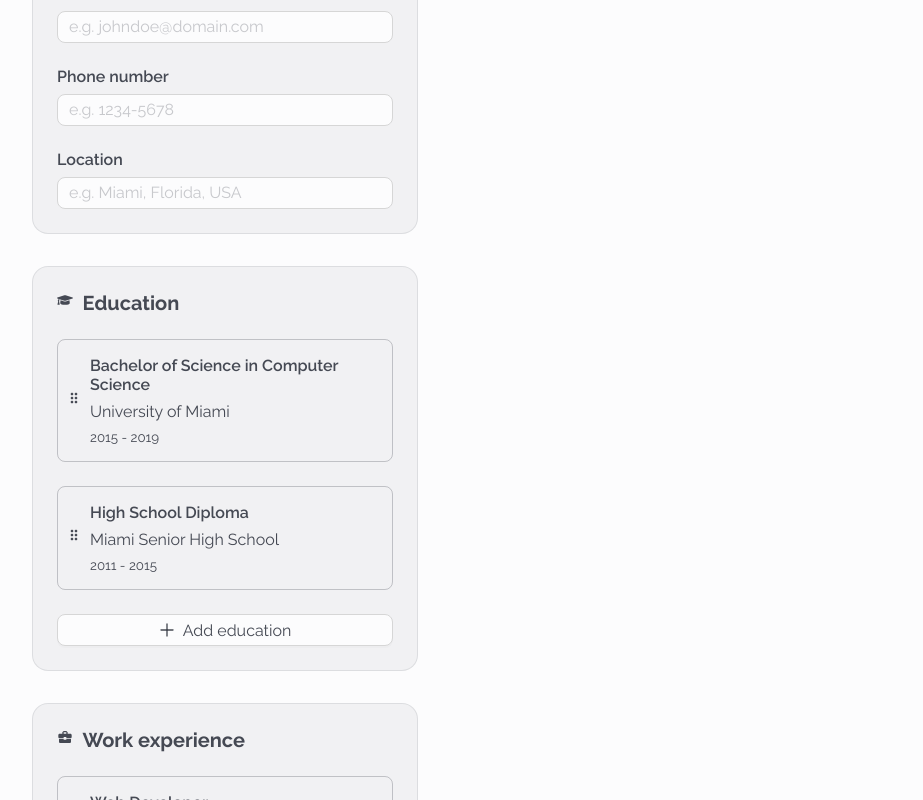
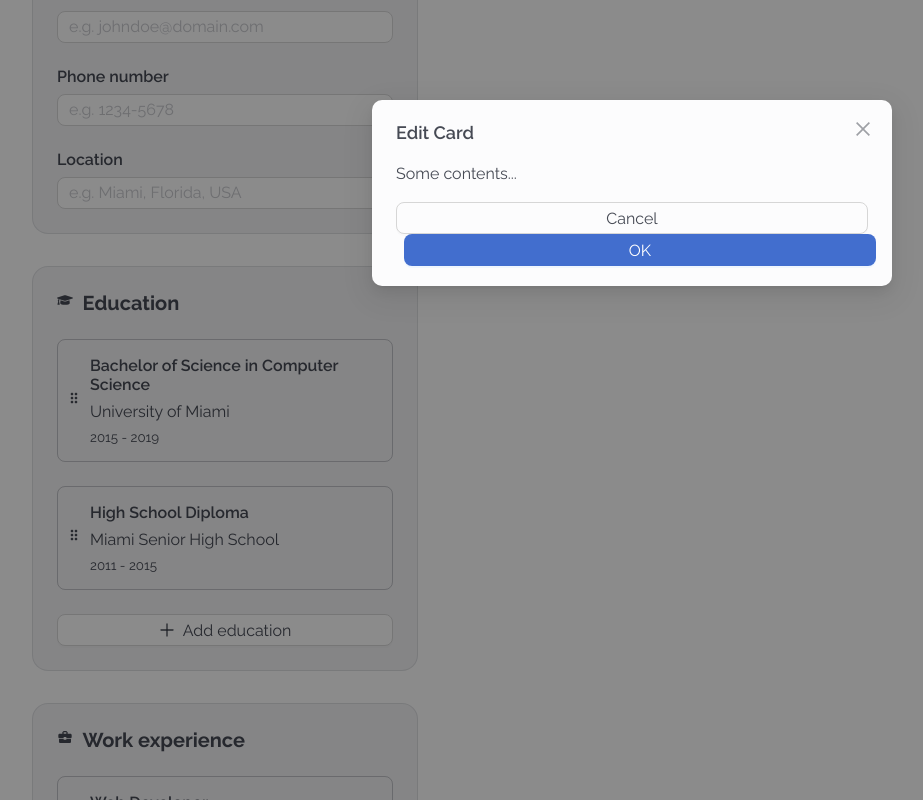
Before and after one commit to ErickBGomez/cv-application, a React (Vite) app: page / in a window 1280 px wide. Both pictures are taken after a click on the element 233 px from the left and 801 px from the top of the page. Shown: the part 401-1201 px from the top of the page, without its empty margins (8-931 px from the left). Built offline with nearby package versions, Linux system fonts and the light colour scheme.

Commit message:
Create modal component

```diff
--- a/src/components/inputs/DragCard/DragCard.jsx
+++ b/src/components/inputs/DragCard/DragCard.jsx
@@ -1,9 +1,15 @@
 import { MdDragIndicator } from "react-icons/md";
+import EditCardModal from "../../modals/EditCardModal/EditCardModal";
 import "./DragCard.scss";
+import { useState } from "react";
 
 const DragCard = ({ title, description, smalltext }) => {
+  const [modalOpen, setModalOpen] = useState(false);
+
   return (
-    <div className="drag-card" onClick={() => console.log("Card clicked")}>
+    <>
+      <EditCardModal open={modalOpen} setOpen={setModalOpen} />
+      <div className="drag-card" onClick={() => setModalOpen(true)}>
         <div className="drag-indicator">
           <MdDragIndicator />
         </div>
@@ -13,6 +19,7 @@ const DragCard = ({ title, description, smalltext }) => {
           <div className="drag-card-smalltext">{smalltext}</div>
         </div>
       </div>
+    </>
   );
 };
 
--- /dev/null
+++ b/src/components/modals/EditCardModal/EditCardModal.jsx
@@ -0,0 +1,16 @@
+import { Modal } from "antd";
+
+const EditCardModal = ({ open, setOpen }) => {
+  return (
+    <Modal
+      title="Edit Card"
+      open={open}
+      onOk={() => setOpen(false)}
+      onCancel={() => setOpen(false)}
+    >
+      <p>Some contents...</p>
+    </Modal>
+  );
+};
+
+export default EditCardModal;
```
Lines whose indentation alone changed are shown as unchanged.
